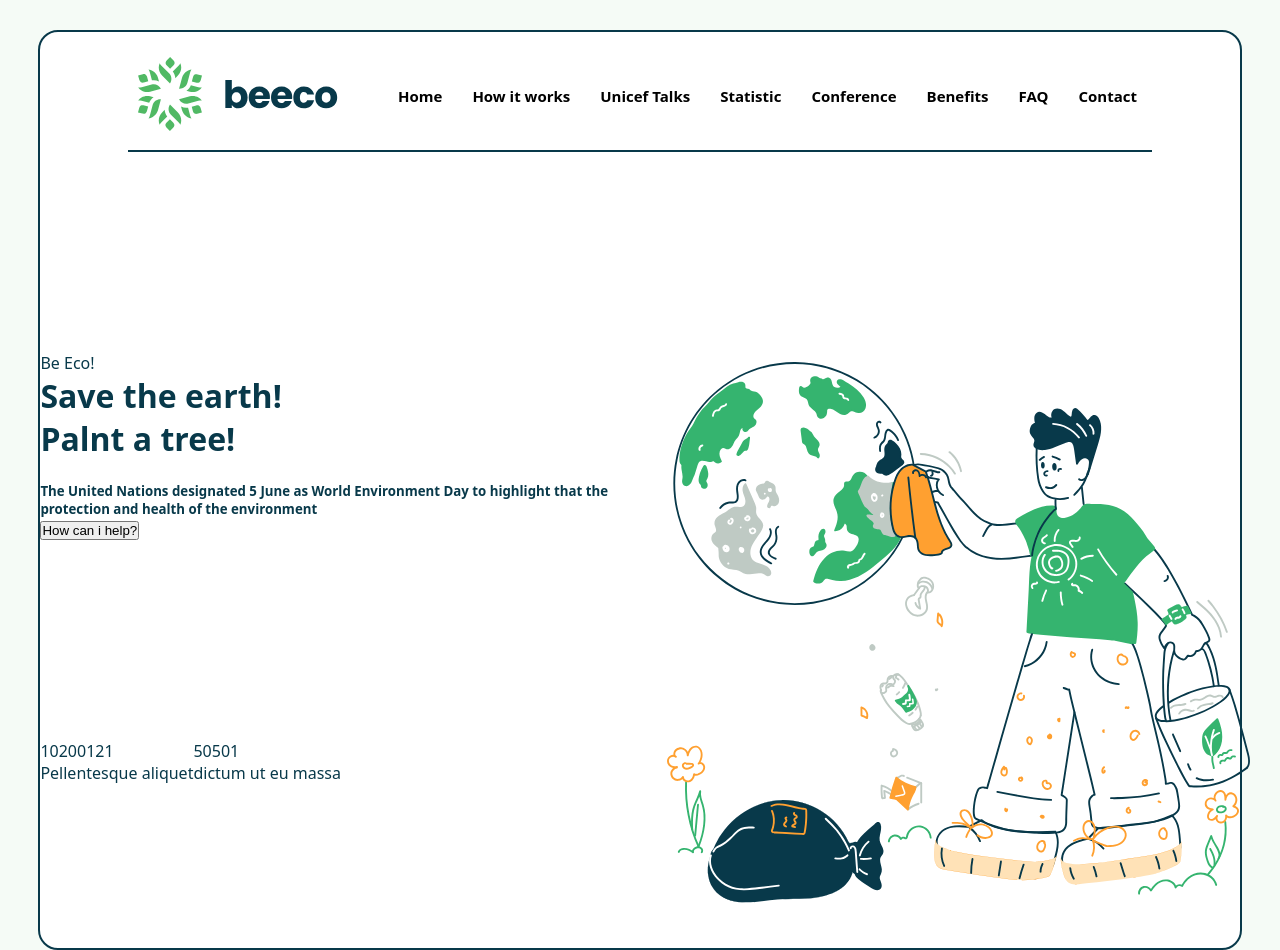
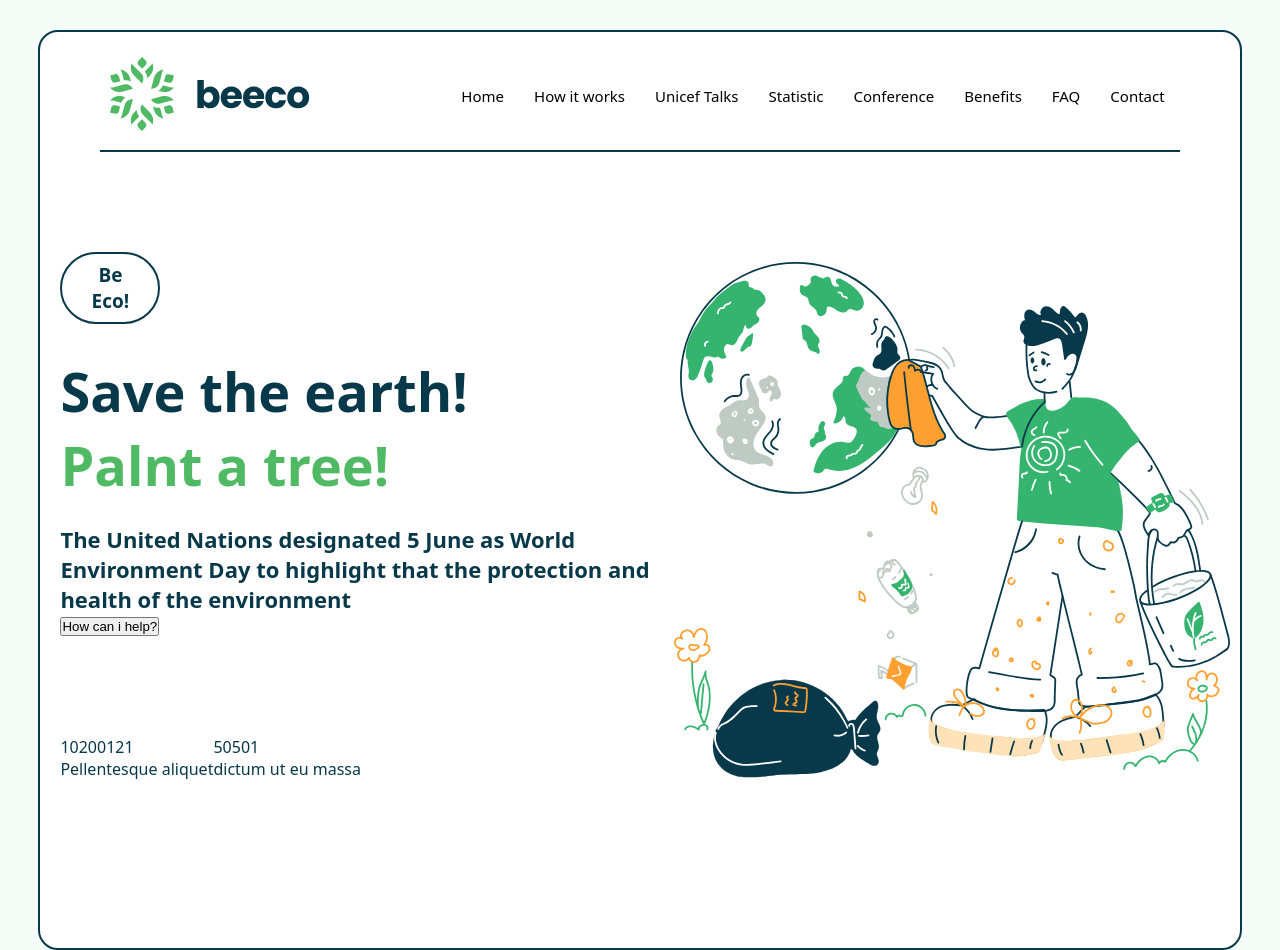
Before and after one commit to Shiro-Kon/BeEco-Site, a plain HTML site: page index.html in a window 1280 px wide. Drawn offline with Linux system fonts and the light colour scheme.

Commit message:
fixed home-header and made position section group

```diff
--- a/Sass/compoments/_home.scss
+++ b/Sass/compoments/_home.scss
@@ -31,8 +31,9 @@
     }
     @media screen and (min-width: 1110px) {
         .header-home {
-            width: 1024px;
+            width: 90%;
         }
+
     }
     .header-section-home {
         display: flex;
@@ -46,9 +47,10 @@
         padding: 5px 10px;
         margin-left: 5px;
         font-size: 15px;
-        font-weight: 600;
+        font-weight: 500;
         transition: 0.3s;
         color: black;
+        line-height: initial;
 
     }
     .header-item-home a:last-of-type{
@@ -73,13 +75,48 @@
 
     .section-group{
         display: flex;
-        margin-top: 200px;
+        margin-top: 100px;
 
     }
 
     .img-home{
         width: 100%;
         height: auto;
-        margin: 10px;
+        padding: 10px;
     }
+
+    .section-l{
+        width: 70%;
+        margin-left: 20px;
+
+    }
+    section-r{
+        width: 30%;
+        margin-left: 15px;
+        margin-right: 15px;
+    }
+    .block-min-logo{
+        width: 100px;
+        text-align: center;
+        padding: 8px 16px;
+        margin-bottom: 30px;
+        font-size: 19px;
+        border: 2px solid #08394a;
+        border-radius: 36px;
+        font-weight: 600;
+
+    }
+    .title{
+        width: 100%;
+        font-size: 54px;
+        font-weight: 700;
+    }
+    .green{
+        color: #50b964;
+    }
+    .title-h5{
+        font-size: 22px;
+        width: 100%;
+    }
+
 }
--- a/Sass/style.scss
+++ b/Sass/style.scss
@@ -1,5 +1,6 @@
 @import "./compoments/home";
 @import "./compoments/header";
+
 
 a {
     text-decoration: none;
@@ -12,5 +13,5 @@ a {
 body {
     color: #08394a;
     background-color: #50b9630e;
-    font-family: system-ui, -apple-system, BlinkMacSystemFont, 'Segoe UI', Roboto, Oxygen, Ubuntu, Cantarell, 'Open Sans', 'Helvetica Neue', sans-serif;
+    font-family:system-ui, -apple-system, BlinkMacSystemFont, 'Segoe UI', Roboto, Oxygen, Ubuntu, Cantarell, 'Open Sans', 'Helvetica Neue', sans-serif;
 }
--- a/index.html
+++ b/index.html
@@ -86,7 +86,7 @@
                     <h1 class="title">Save the earth!</h1>
                     <h1 class="title green">Palnt a tree!</h1>
                     <br>
-                    <h5 class="title">The United Nations designated 5 June as World Environment Day to highlight that the protection and health of the environment</h5>
+                    <h5 class="title-h5">The United Nations designated 5 June as World Environment Day to highlight that the protection and health of the environment</h5>
                     <button class="btn-home">How can i help?</button>
                     <div class="section-group">
                         <div class="block-l">
```
Also changed, not shown: Sass/style.css, 1 other file.
